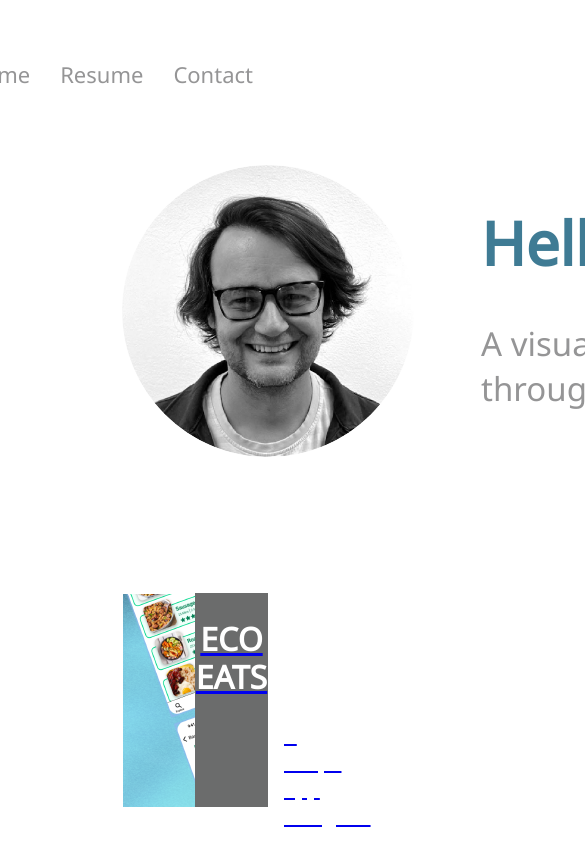
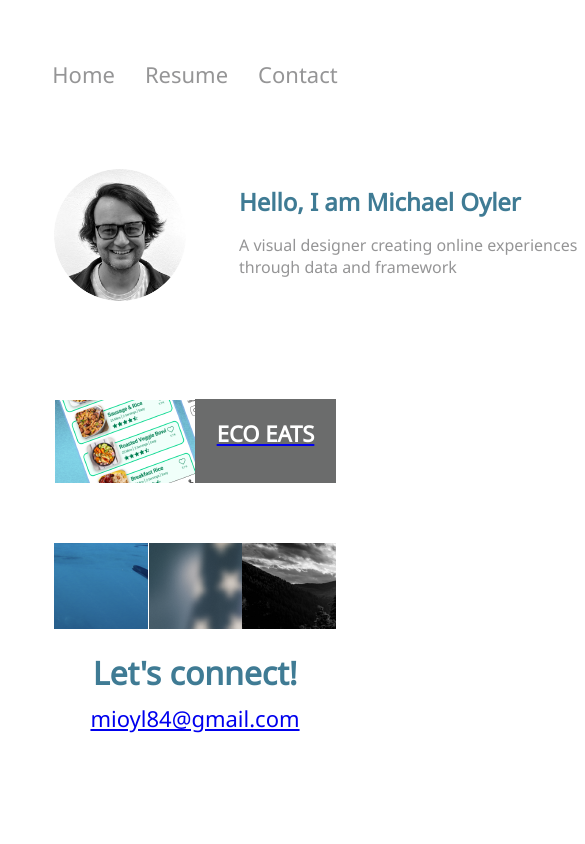
Before and after one commit to mioyl/Module_18, a plain HTML site: page index.html in a window 390 px wide. Shown: the top 844 px of the page, 585 px wide, since content can reach past the window. Drawn offline with Linux system fonts and the light colour scheme.

Commit message:
Update to media query
Added more to media query

```diff
--- a/style.css
+++ b/style.css
@@ -234,8 +234,90 @@ h1 {
 }
 
 @media screen and (max-width: 600px) {
+    body {
+        margin: 59px 54px 75px 54px
+       }
 
-    .flex-container.skills {
-    flex-direction: column;
+    .navigation {
+        display: flex;
+        flex-direction: row;
+        justify-content:center;
+        align-items: center;
+        margin-bottom: 80px;
+    }
+
+    .hero {
+        width: 544px;
+        height: 132px;
+        display: flex;
+        flex-direction: row;
+        margin-bottom: 98px;
+    }
+    h1 {
+        font-style: bold;
+        font-weight: 800;
+        font-size: 24px;
+        line-height: 33px;
+    }
+    .intro {
+        /* A visual designer creating online experiences through data and framework */
+        font-weight: 400;
+        font-size: 16px;
+        line-height: 22px;
+    }
+    .heashot {
+        height: 132px;
+        width: 132px;
+        border-radius: 65%;
+        min-width: 132px;
+        margin-right: 53px;
+        background-image: url("images/Head_Shot.png");
+        background-size: contain;
+    }
+    .primaryProject {
+        height: 84px;
+        width: 100%;
+        display: flex;
+        flex-direction: row;
+        margin-bottom: 60px;
+    }
+    .eco{
+        font-weight: 700;
+        font-size: 22px;
+        line-height: 32px;
+    }
+    .ecoText {
+    display: none;
+    }
+
+    .athreeProjects_project {
+        height: 86px;
+        width: 152px;
+        background-image: url("images/undercurrent.png");
+        object-fit: cover;
+    }
+
+    .bthreeProjects_project {
+        height: 86px;
+        width: 152px;
+        background-image: url("images/government.png");
+        object-fit: cover;
+    }
+
+    .cthreeProjects_project {
+        height: 86px;
+        width: 152px;
+        background-image: url("images/travel.png");
+        object-fit: cover;
+    }
+    .grid-container1>div {
+       display: none;
+    }
+    .skills{
+        display: none;
+    }
+    .grid-container{
+        display: none;
+    }
+
 }
-}
```
